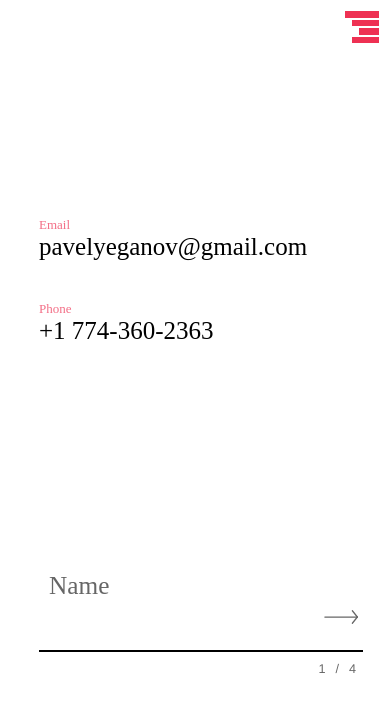
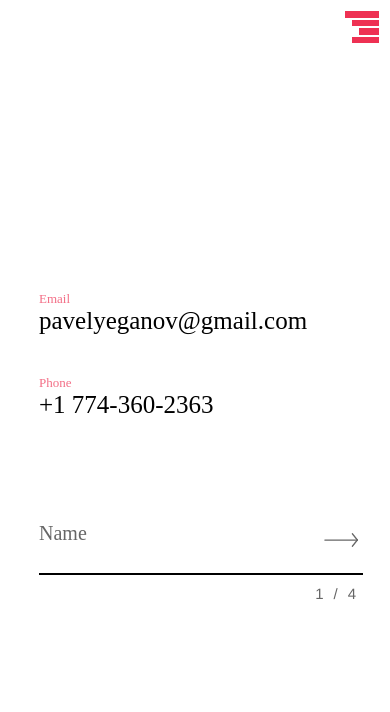
Before and after one commit to Pagnito/portfolio, a React app: page /contact in a window 390 px wide. Shown: the top 712 px of the page. Built offline with nearby package versions, Linux system fonts and the light colour scheme; a web font is replaced by a local one.

Commit message:
visual fixes

```diff
--- a/src/components/contact/contact.scss
+++ b/src/components/contact/contact.scss
@@ -87,7 +87,7 @@
         #contact-email-title {
           color: #ee3153;
           opacity: 0.7;
-          font-size: 20px;
+          font-size: 25px;
         }
         #contact-email-text {
           font-size: 50px;
@@ -97,7 +97,7 @@
         #contact-phone-title {
           color: #ee3153;
           opacity: 0.7;
-          font-size: 20px;
+          font-size: 25px;
         }
         #contact-phone-text {
           font-size: 50px;
@@ -109,9 +109,8 @@
       height: 4vw;
 
       .contact-form-title {
-        margin-left: 10px;
         margin-bottom: 15px;
-        font-size: 3vh;
+        font-size: 30px;
         opacity: 0;
         transform: translateY(-120%);
         position: absolute;
@@ -124,11 +123,11 @@
         border: none;
         border-bottom: 2px solid black;
         background-color: transparent;
-        font-size: 4vh;
+        font-size: 30px;
+        height: 50px;
         padding-left: 10px;
         padding-bottom: 0px !important;
         font-family: "Benne", serif;
-        line-height: 3vw;
         //position: absolute;
         outline: none;
       }
@@ -161,7 +160,7 @@
         right: -15px;
         opacity: 0.6;
         margin-top: 10px;
-        font-size: 1.5vh;
+        font-size: 15px;
         font-family: Cerebri, Helvetica, Arial, sans-serif;
         letter-spacing: 10px;
       }
@@ -220,6 +219,12 @@
   }
 }
 
+@keyframes expand-width-mobile {
+  100% {
+    width: 80%;
+  }
+}
+
 @keyframes close-sesame {
   100% {
     width: 50%;
@@ -251,6 +256,9 @@
     width: 80% !important;
     height: 80vh !important;
   }
+  #contact-animation-two {
+    animation: expand-width-mobile 1s ease-in-out forwards 0.7s !important;
+  }
 }
 
 @media (max-width: 750px) {
@@ -259,6 +267,9 @@
   }
   #contact-phone {
     margin-top: 40px;
+  }
+  #contact-info-n-form {
+    height: 45vh !important;
   }
 }
 
@@ -279,4 +290,13 @@
       font-size: 25px !important;
     }
   }
+  .contact-form-title {
+    margin-bottom: 5px !important;
+    margin-top: -15px !important;
+    font-size: 20px !important;
+  }
+  .contact-form {
+    font-size: 20px !important;
+    height: 35px !important;
+  }
 }
```
